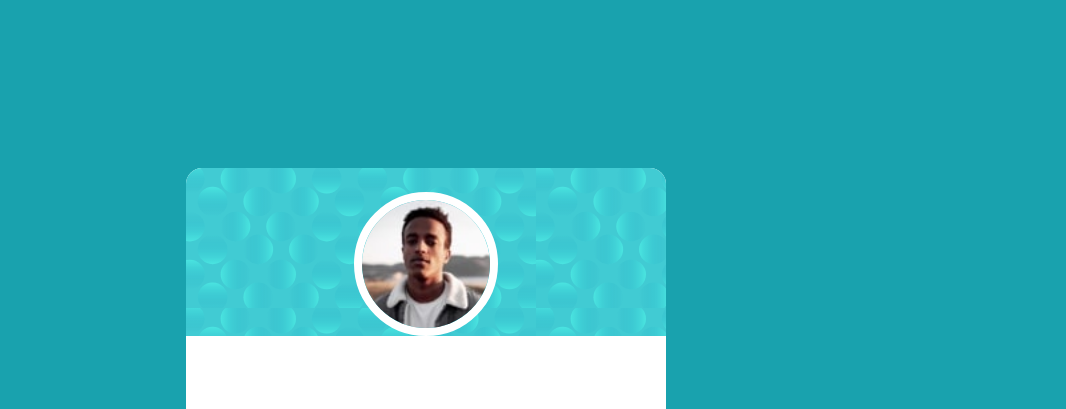
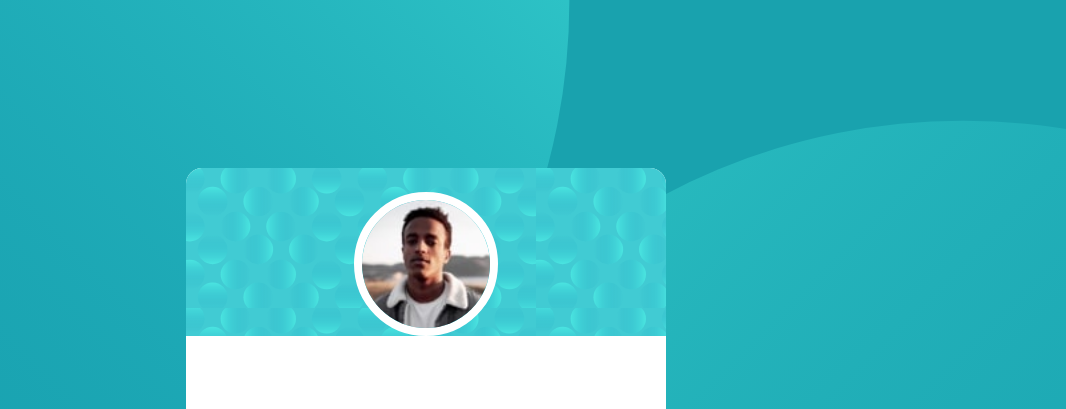
Before and after one commit to ayushbhatt/profile-card-component, a plain HTML site: page index.html in a window 1280 px wide. Shown: the top 409 px of the page, without its empty margins (214-1280 px from the left). Drawn offline with Linux system fonts and the light colour scheme.

Commit message:
Update style.css

```diff
--- a/style.css
+++ b/style.css
@@ -3,7 +3,7 @@
 body{
     font-family: 'Kumbh Sans', sans-serif;
     background-color: hsl(185, 75%, 39%) !important;
-    background: url(images/bg-pattern-bottom.svg) 67em 15em , url(images/bg-pattern-top.svg) -62em -80em;
+    background: url(images/bg-pattern-bottom.svg) 67vh 15vh , url(images/bg-pattern-top.svg) -62vh -80vh;
     background-repeat: no-repeat;
     background-size: cover;
     display: flex;
```
